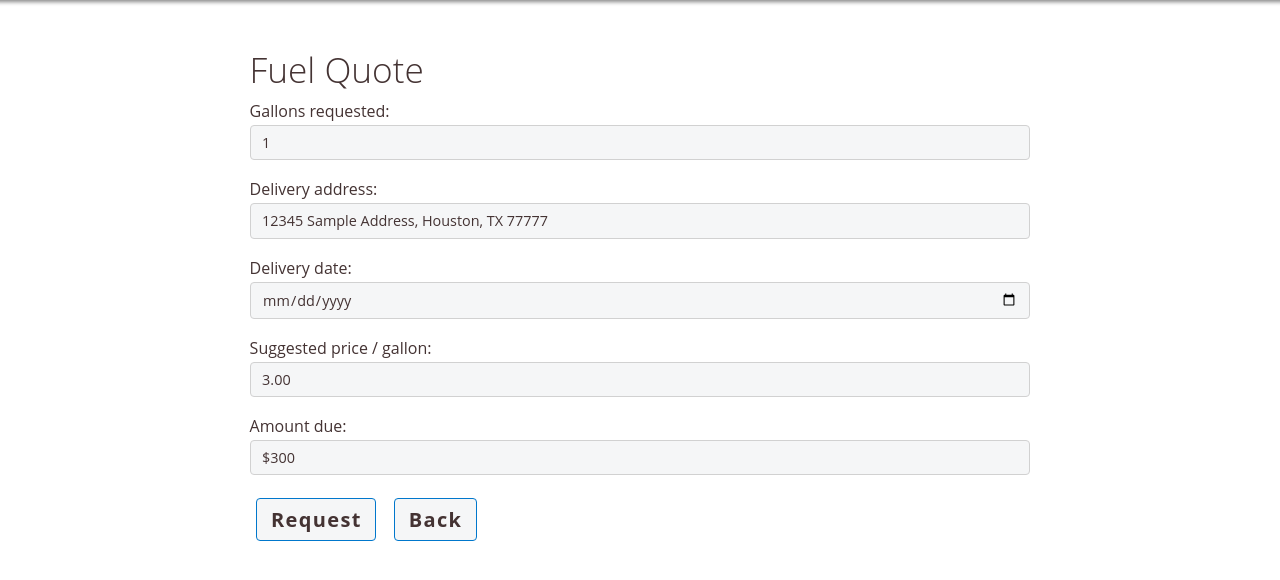
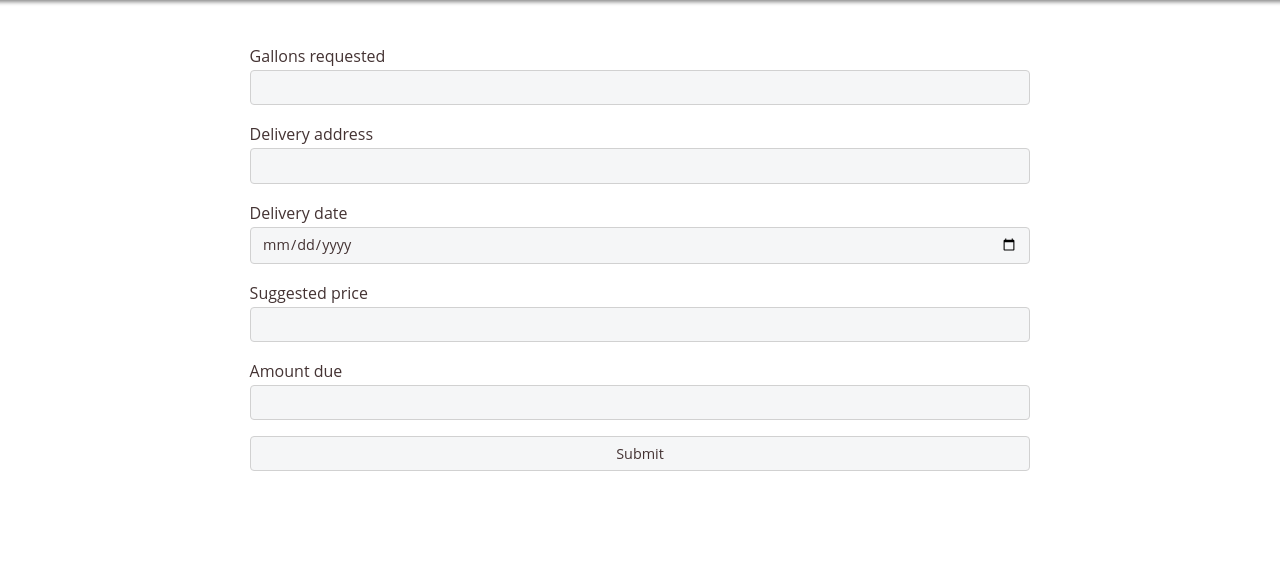
Before and after one commit to Group50GasStation/GasStationFrontend, a Python web app: template templates/new_fuel_quote.html in a window 1280 px wide. Shown: the part 53-633 px from the top of the page. Run offline with Jinja, Linux system fonts and the light colour scheme; the template is opened without the code that fills it, so the values that code supplies are empty, except form fields; form fields are guessed from the names that the template uses.

Commit message:
Convert new fuel quote page to wtform

```diff
--- a/templates/new_fuel_quote.html
+++ b/templates/new_fuel_quote.html
@@ -15,26 +15,50 @@
     </ul>
 </nav>
 <body>
-<div class="box">
-    <h1>Fuel Quote</h1>
-    <label for="gallon_request">Gallons requested:</label>
-    <input type="number" id="gallon_request" name="gallon_request" value=1 required>
-    <!-- TODO: Delivery address pulled from profile-->
-    <label for="delivery_address">Delivery address:</label>
-    <input type="text" value="12345 Sample Address, Houston, TX 77777" disabled>
+<form method="POST" action="/new_quote">
+    {{ form.hidden_tag() }}
 
-    <label for="delivery_date">Delivery date:</label>
-    <input type="date" id="delivery_date" name="delivery_date" required>
+    <p>
+    {{ form.gallons_requested.label }}
+    {{ form.gallons_requested(size=32) }}
+    {% for error in form.gallons_requested.errors %}
+    <span style="color: red;">{{ error }}</span><br>
+    {% endfor %}
+    </p>
 
-    <label for="suggested_price">Suggested price / gallon:</label>
-    <input type="number" value="3.00" disabled>
+    <p>
+    {{ form.delivery_address.label }}
+    {{ form.delivery_address(size=32) }}
+    {% for error in form.delivery_address.errors %}
+    <span style="color: red;">{{ error }}</span><br>
+    {% endfor %}
+    </p>
 
-    <!-- TODO calculated price * gallon, add $ to beginning somehow? -->
-    <label for="amt_due">Amount due:</label>
-    <input type="text" id="amt_due" value="$300" disabled>
+    <p>
+    {{ form.delivery_date.label }}
+    {{ form.delivery_date(size=32) }}
+    {% for error in form.delivery_date.errors %}
+    <span style="color: red;">{{ error }}</span><br>
+    {% endfor %}
+    </p>
 
-    <button><span style="font-size: 20px;">Request</span></button>
-    <button><span style="font-size: 20px;">Back</span></button>
-</div>
+    <p>
+    {{ form.suggested_price.label }}
+    {{ form.suggested_price(size=32) }}
+    {% for error in form.suggested_price.errors %}
+    <span style="color: red;">{{ error }}</span><br>
+    {% endfor %}
+    </p>
+
+    <p>
+    {{ form.amount_due.label }}
+    {{ form.amount_due(size=32) }}
+    {% for error in form.amount_due.errors %}
+    <span style="color: red;">{{ error }}</span><br>
+    {% endfor %}
+    </p>
+
+    <p>{{ form.submit() }}</p>
+</form>
 </body>
 </html>
```
